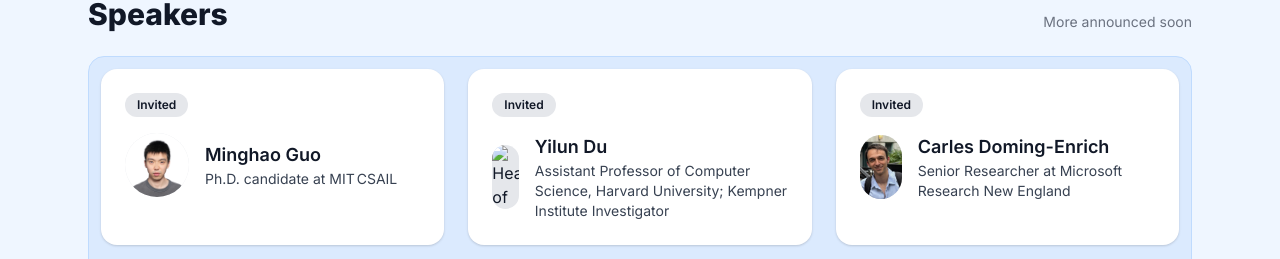
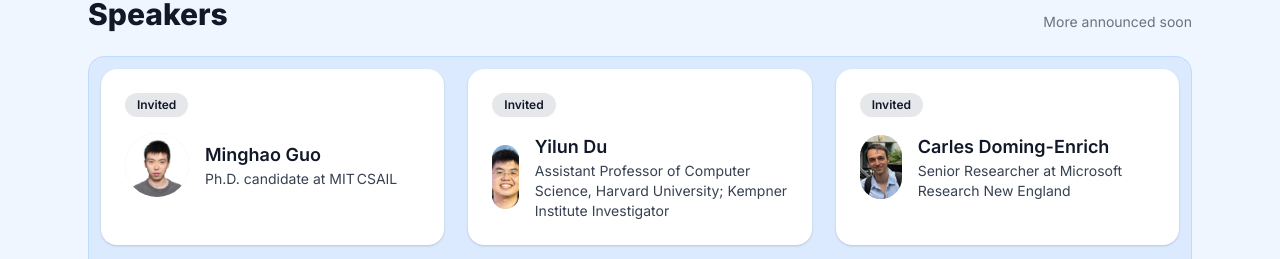
Before and after one commit to bostondiffusionday/bostondiffusionday.github.io, a plain HTML site: page index.html in a window 1280 px wide. Shown: the part 1964-2223 px from the top of the page. Drawn offline with nearby package versions, Linux system fonts and the light colour scheme.

Commit message:
Update index.html

```diff
--- a/index.html
+++ b/index.html
@@ -214,7 +214,7 @@
               <div class="mt-4 flex items-center gap-4">
                 <!-- Add headshot -->
                 <div class="h-16 w-16 rounded-full bg-gray-200 overflow-hidden">
-                  <img src="Speaker Headshots/Yilun-du.png" alt="Headshot of Yilun Du" class="h-full w-full object-cover" loading="lazy">
+                  <img src="Speaker Headshots/Yilun_Du.png" alt="Headshot of Yilun Du" class="h-full w-full object-cover" loading="lazy">
                 </div>
                 <div>
                   <h3 class="text-lg font-semibold">Yilun Du</h3>
```
